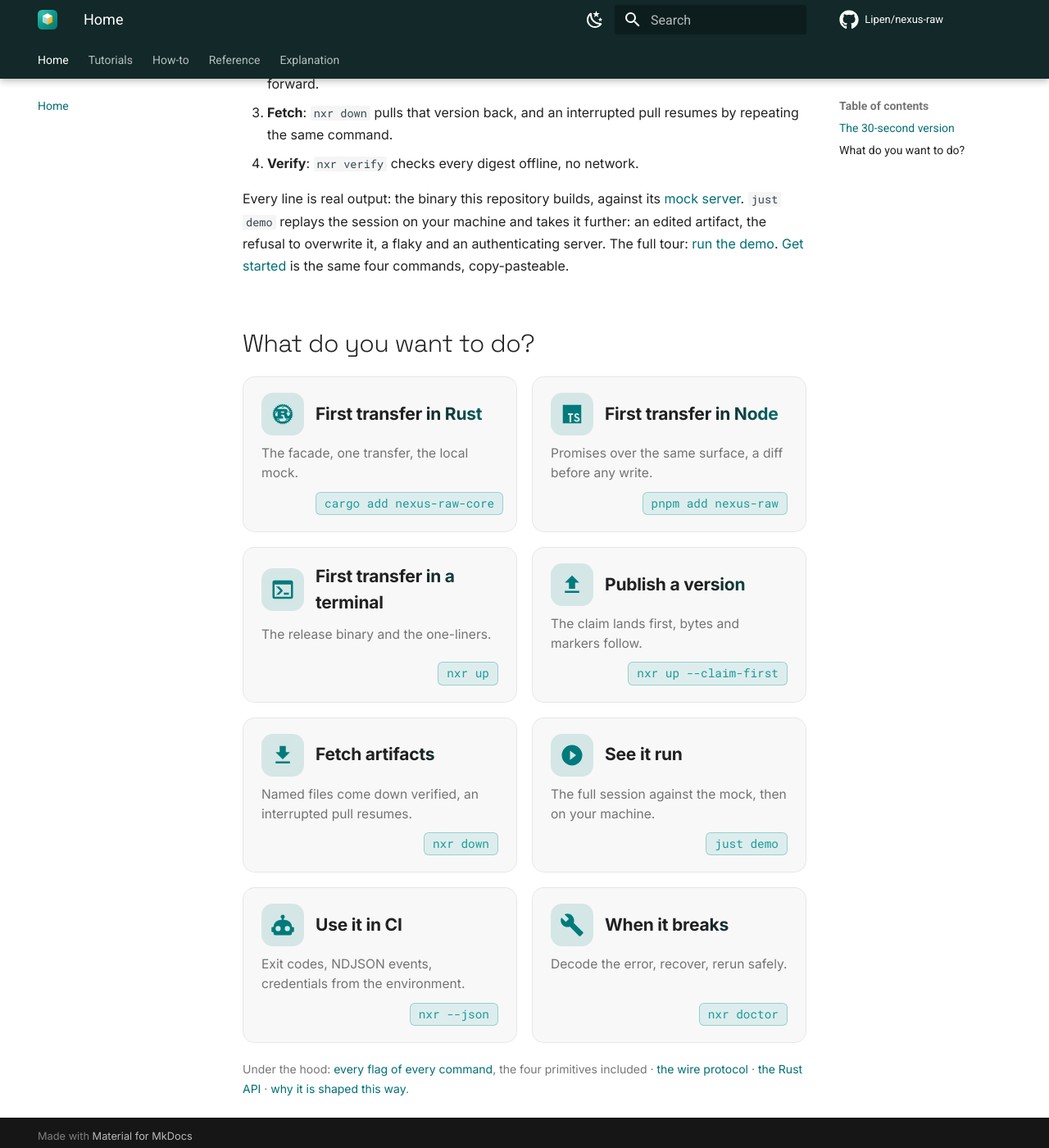
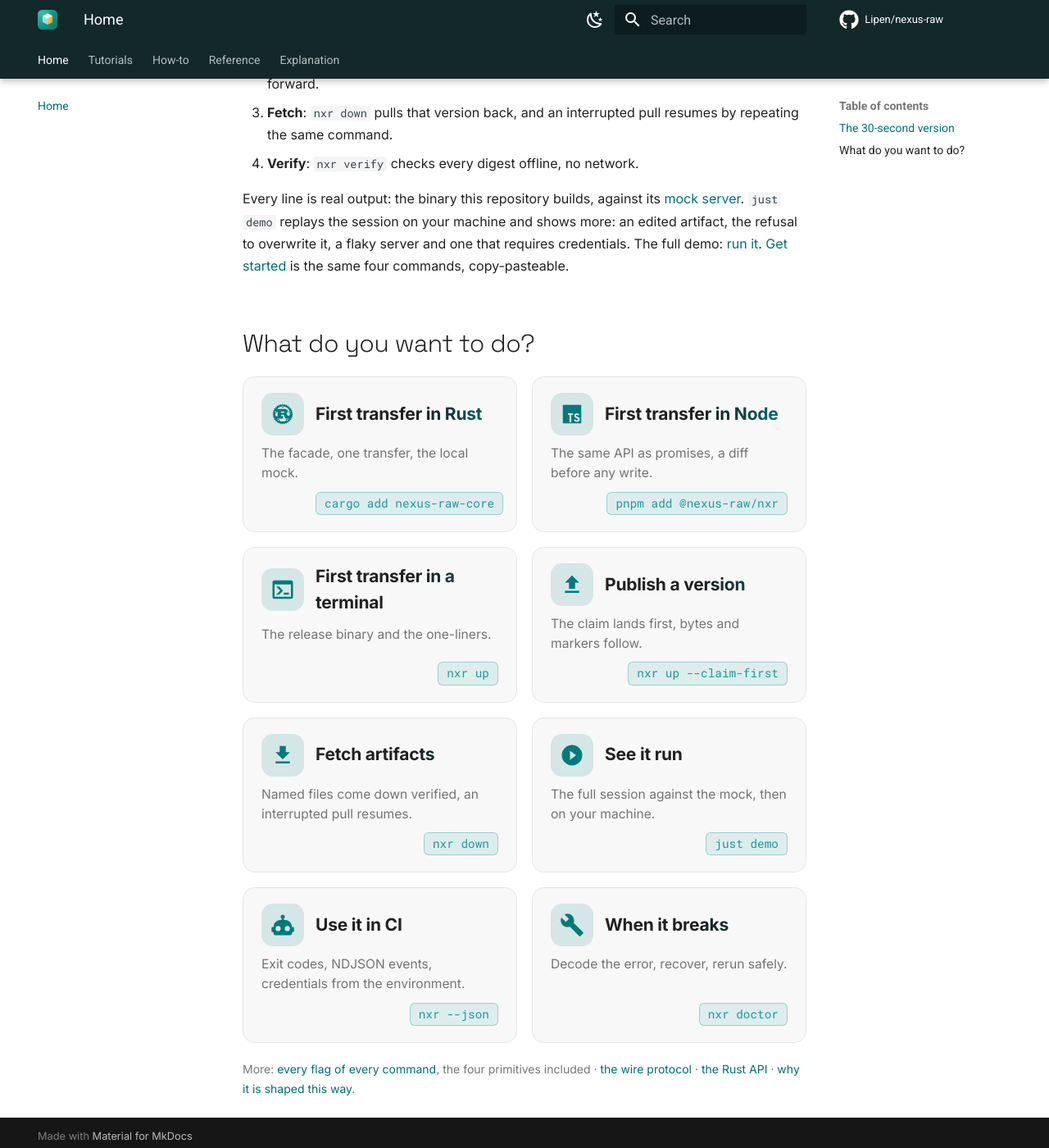
Before and after one commit to Lipen/nexus-raw, an MkDocs documentation site: the page built from docs/index.md, in a window 1280 px wide and 1400 px high, scrolled down 1632 px. Shown: the whole window at 82% size. Built offline with MkDocs 1.6.1 and Material for MkDocs 9.7.7, drawn with Linux system fonts in a browser that asks for light colours; comment, search, counter and statistics services are not loaded.

Commit message:
docs: remove the AI phrasing

```diff
--- a/docs/index.md
+++ b/docs/index.md
@@ -63,8 +63,8 @@ What the recording shows, one beat per command:
 4. **Verify**: `nxr verify` checks every digest offline, no network.
 
 Every line is real output: the binary this repository builds, against its [mock server](explanation/conformance.md).
-`just demo` replays the session on your machine and takes it further: an edited artifact, the refusal to overwrite it, a flaky and an authenticating server.
-The full tour: [run the demo](how-to/demo.md).
+`just demo` replays the session on your machine and shows more: an edited artifact, the refusal to overwrite it, a flaky server and one that requires credentials.
+The full demo: [run it](how-to/demo.md).
 [Get started](get-started.md) is the same four commands, copy-pasteable.
 
 ## What do you want to do?
@@ -72,7 +72,7 @@ The full tour: [run the demo](how-to/demo.md).
 <div class="nxr-go" markdown>
 
 - [:material-language-rust: **First transfer in Rust** *The facade, one transfer, the local mock.* `cargo add nexus-raw-core`](tutorials/rust/)
-- [:material-language-typescript: **First transfer in Node** *Promises over the same surface, a diff before any write.* `pnpm add nexus-raw`](tutorials/node/)
+- [:material-language-typescript: **First transfer in Node** *The same API as promises, a diff before any write.* `pnpm add @nexus-raw/nxr`](tutorials/node/)
 - [:material-console: **First transfer in a terminal** *The release binary and the one-liners.* `nxr up`](tutorials/ops/)
 - [:material-upload: **Publish a version** *The claim lands first, bytes and markers follow.* `nxr up --claim-first`](how-to/publish/)
 - [:material-download: **Fetch artifacts** *Named files come down verified, an interrupted pull resumes.* `nxr down`](how-to/consume/)
@@ -82,4 +82,4 @@ The full tour: [run the demo](how-to/demo.md).
 
 </div>
 
-<p class="nxr-go__under" markdown>Under the hood: [every flag of every command](reference/cli.md), the four primitives included · [the wire protocol](reference/protocol.md) · [the Rust API](reference/api.md) · [why it is shaped this way](explanation/design.md).</p>
+<p class="nxr-go__under" markdown>More: [every flag of every command](reference/cli.md), the four primitives included · [the wire protocol](reference/protocol.md) · [the Rust API](reference/api.md) · [why it is shaped this way](explanation/design.md).</p>
```
Also changed, not shown: AGENTS.md (+1 -1 lines), README.md (+8 -7 lines), README.ru.md (+4 -2 lines), docs/explanation/conformance.md (+3 -3 lines), docs/how-to/config.md (+2 -2 lines), skills/nxr/SKILL.md (+1 -1 lines).
